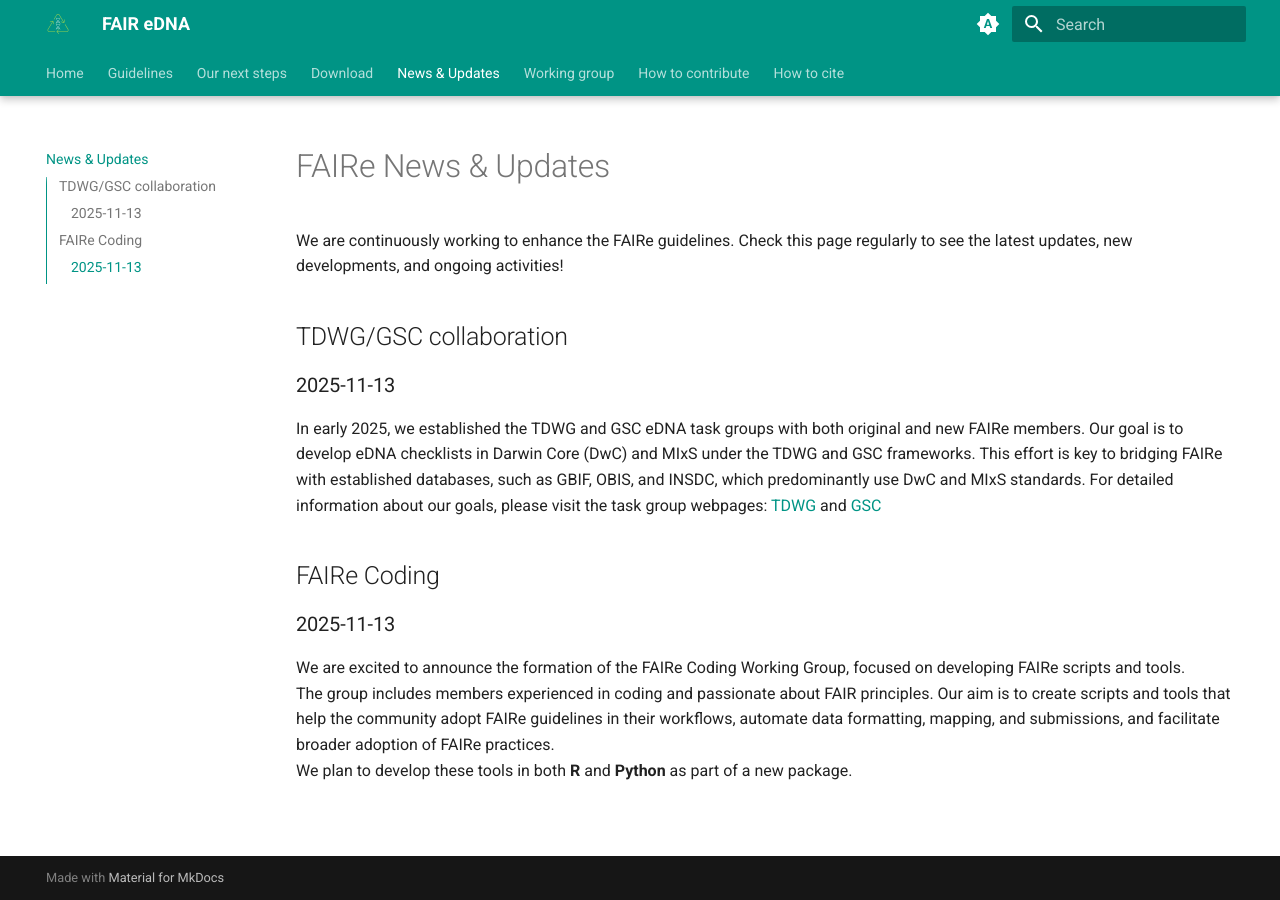
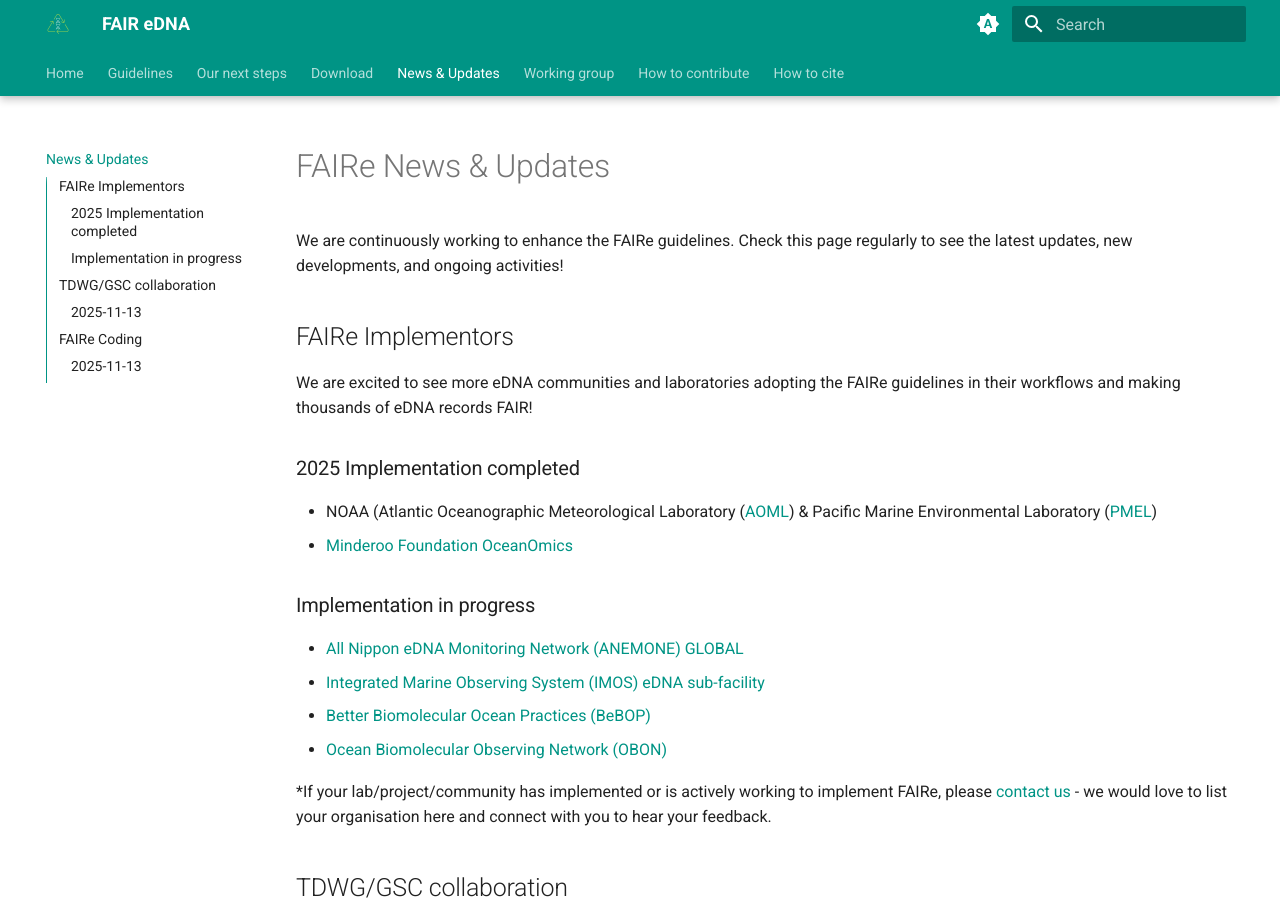
Before and after one commit to FAIR-eDNA/FAIR-eDNA.github.io, an MkDocs documentation site: the page built from docs/update.md, in a window 1280 px wide and 900 px high. Built offline with MkDocs 1.6.1 and Material for MkDocs 9.7.7, drawn with Linux system fonts in a browser that asks for light colours.

Commit message:
Update update.md
adding FAIRe Implementor section

```diff
--- a/docs/update.md
+++ b/docs/update.md
@@ -1,5 +1,18 @@
 # FAIRe News & Updates
 We are continuously working to enhance the FAIRe guidelines. Check this page regularly to see the latest updates, new developments, and ongoing activities!
+
+## FAIRe Implementors ##
+We are excited to see more eDNA communities and laboratories adopting the FAIRe guidelines in their workflows and making thousands of eDNA records FAIR!
+### 2025 Implementation completed
+- NOAA (Atlantic Oceanographic Meteorological Laboratory ([AOML](https://www.aoml.noaa.gov/)) & Pacific Marine Environmental Laboratory ([PMEL](https://www.pmel.noaa.gov/))
+-	[Minderoo Foundation OceanOmics](https://www.minderoo.org/resources/oceanomics/)
+###  Implementation in progress
+-	[All Nippon eDNA Monitoring Network (ANEMONE) GLOBAL](https://oceandecade.org/actions/anemone-global/)
+-	[Integrated Marine Observing System (IMOS) eDNA sub-facility](https://imos.org.au/facility/biomolecular-observing/environmental-dna)
+-	[Better Biomolecular Ocean Practices (BeBOP)](https://bebop-obon.github.io/protocol_template_description.html)
+-	[Ocean Biomolecular Observing Network (OBON)](https://obon-ocean.org/)
+
+*If your lab/project/community has implemented or is actively working to implement FAIRe, please [contact us](https://fair-edna.github.io/contact.html) - we would love to list your organisation here and connect with you to hear your feedback.
 
 ## TDWG/GSC collaboration
 ### 2025-11-13
```
